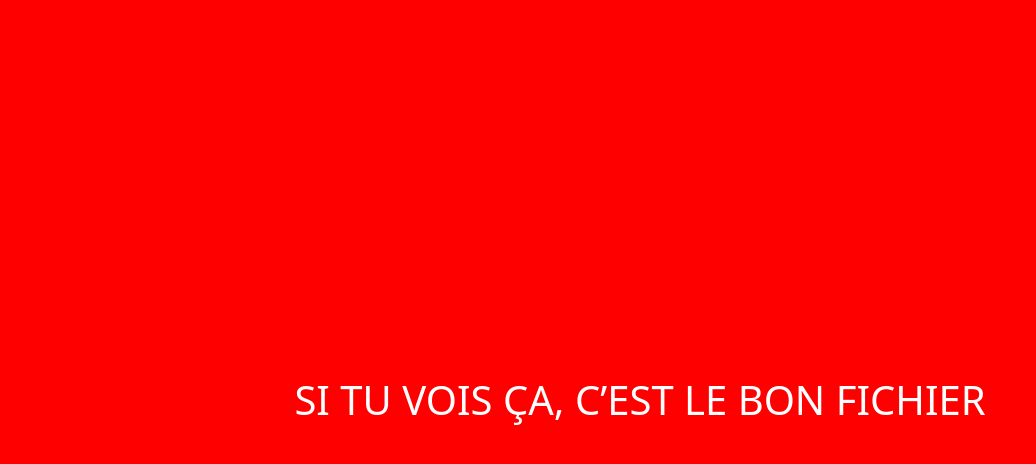
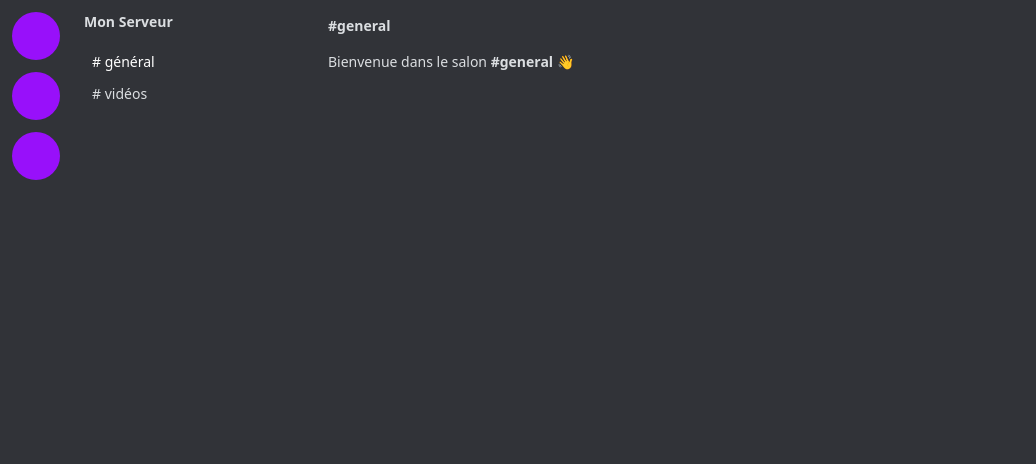
Before and after one commit to dbs94150-alt/discord-clone, a React (Vite) app: page / in a window 1280 px wide. Shown: the top 464 px of the page, without its empty margins (0-1036 px from the left). Built offline with nearby package versions, Linux system fonts and the light colour scheme.

Commit message:
Refactor App component layout and styles

```diff
--- a/src/App.jsx
+++ b/src/App.jsx
@@ -1,15 +1,54 @@
+import { useState } from "react";
+
 export default function App() {
+  const [activeChannel, setActiveChannel] = useState("general");
+
   return (
-    <div style={{
-      background: "red",
-      color: "white",
-      height: "100vh",
-      fontSize: "40px",
-      display: "flex",
-      alignItems: "center",
-      justifyContent: "center"
-    }}>
-      SI TU VOIS ÇA, C’EST LE BON FICHIER
+    <div className="flex h-screen bg-discord-chat text-discord-text text-sm">
+      {/* SERVERS */}
+      <div className="w-[72px] bg-discord-servers flex flex-col items-center py-3 space-y-3">
+        <div className="w-12 h-12 bg-purple-600 rounded-full" />
+        <div className="w-12 h-12 bg-purple-600 rounded-full" />
+        <div className="w-12 h-12 bg-purple-600 rounded-full" />
+      </div>
+
+      {/* CHANNELS */}
+      <div className="w-60 bg-discord-sidebar p-3">
+        <div className="font-bold mb-4">Mon Serveur</div>
+
+        <div
+          onClick={() => setActiveChannel("general")}
+          className={`px-2 py-1 rounded cursor-pointer mb-1 ${
+            activeChannel === "general"
+              ? "bg-discord-hover text-white"
+              : "text-discord-muted hover:bg-discord-hover"
+          }`}
+        >
+          # général
+        </div>
+
+        <div
+          onClick={() => setActiveChannel("videos")}
+          className={`px-2 py-1 rounded cursor-pointer ${
+            activeChannel === "videos"
+              ? "bg-discord-hover text-white"
+              : "text-discord-muted hover:bg-discord-hover"
+          }`}
+        >
+          # vidéos
+        </div>
+      </div>
+
+      {/* CHAT */}
+      <div className="flex-1 p-4">
+        <div className="font-bold mb-4">
+          #{activeChannel}
+        </div>
+
+        <div>
+          Bienvenue dans le salon <b>#{activeChannel}</b> 👋
+        </div>
+      </div>
     </div>
   );
 }
```
